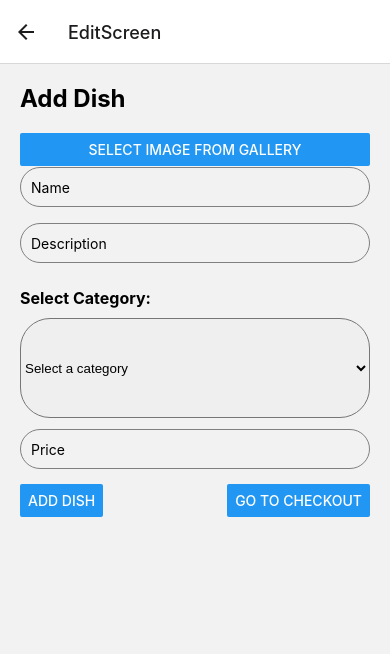
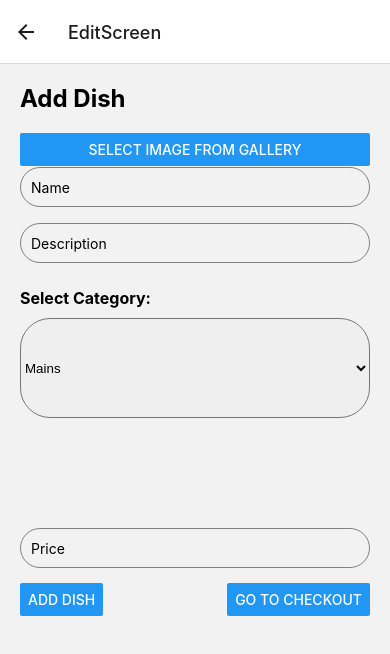
Before and after one commit to Milagre27-code/chefApp, a React Native app: screen / in a window 390 px wide. Both pictures are taken after a click on the button "EDIT MENU". Shown: the top 654 px of the page. Built offline with nearby package versions, Linux system fonts and the light colour scheme.

Commit message:
Adding some dependencies and fixing the margin on price input field

```diff
--- a/App.tsx
+++ b/App.tsx
@@ -8,6 +8,8 @@ import EditScreen from './EditScreen';
 import SplashScreen from './SplashScreen';
 import CheckOutScreen from './CheckOutScreeen';
 import { RootStackParamList } from './types';
+import 'react-native-get-random-values';
+
 
 const Stack = createStackNavigator<RootStackParamList>();
 
--- a/EditScreen.tsx
+++ b/EditScreen.tsx
@@ -92,14 +92,13 @@ export default function EditScreen({ route, navigation }: Props) {
         onValueChange={(itemValue) => setCategory(itemValue)}
         style={styles.picker}
       >
-        <Picker.Item label="Select a category" value="" />
         <Picker.Item label="Mains" value="Mains" />
         <Picker.Item label="Starters" value="Starters" />
         <Picker.Item label="Desserts" value="Desserts" />
       </Picker>
 
       <TextInput
-        style={styles.input}
+        style={styles.price}
         placeholder="Price"
         value={price}
         keyboardType="numeric" // Ensures only numbers can be entered
@@ -153,5 +152,14 @@ const styles = StyleSheet.create({
     flexDirection: 'row',
     justifyContent: 'space-between',
   },
+  price: {
+    borderRadius:30,
+    marginTop:100,
+    height: 40,
+    borderColor: 'gray',
+    borderWidth: 1,
+    marginBottom: 15,
+    paddingHorizontal: 10,
+  },
 
 });
```
Also changed, not shown: package.json (+5 -3 lines), 1 other file (tests, documents, lock files or other folders).
